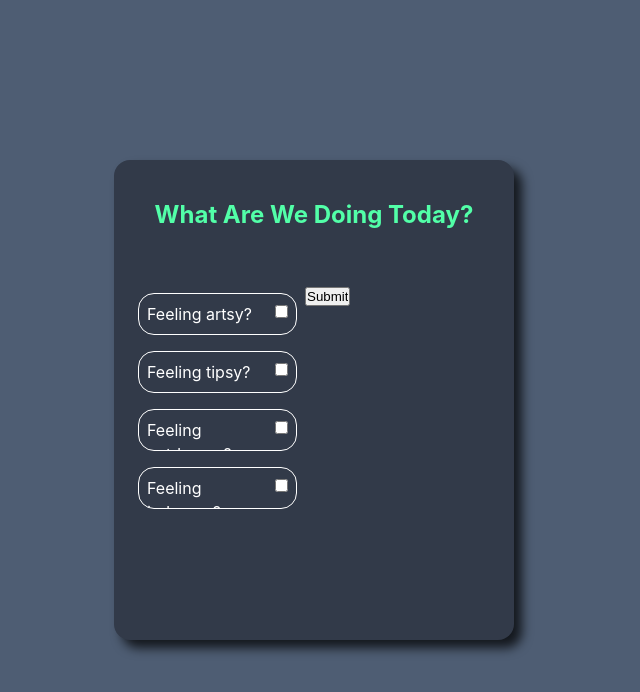
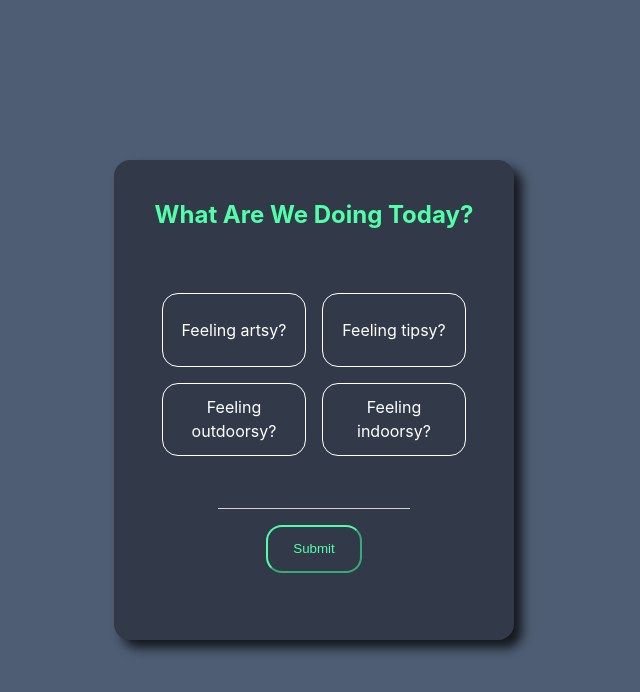
Before and after one commit to WhatAreWeDoingToday/WhatAreWeDoingToday, a React (Create React App) app: page / in a window 1280 px wide. Shown: the top 692 px of the page, without its empty margins (326-966 px from the left). Built offline with nearby package versions, Linux system fonts and the light colour scheme.

Commit message:
styled welcome page

```diff
--- a/src/components/Checkboxes.js
+++ b/src/components/Checkboxes.js
@@ -55,7 +55,10 @@ const Checkboxes = () => {
         />
         <label htmlFor="indoorsy">Feeling indoorsy?</label>
       </div>
-      <input type="submit" />
+      <div className = "horizontalSeperation"></div>
+      <div className = "buttonContainer">
+        <input className ="submitButton" type="submit" />
+      </div>
     </form>
   );
 };
--- a/src/styling/App.css
+++ b/src/styling/App.css
@@ -72,6 +72,9 @@ html {
 }
 
 .select-card {
+  display: flex;
+  flex-direction: column;
+  align-items: center;
   height: 30rem;
   width: 25rem;
   border-radius: 1rem;
@@ -90,13 +93,24 @@ html {
 }
 
 form {
-  height: 15rem;
+  height: 18rem;
   width: 20rem;
   margin: 1rem;
+  display: grid;
+  grid-template-areas: "checkbox checkbox"
+                        "checkbox checkbox"
+                        "seperation seperation"
+                        "button button";
+
+
+ grid-template-columns: 1fr 1fr;
+ grid-template-rows: 2fr 2fr 1fr 1fr;
 
 }
 
 .category{
+  text-align: center;
+  margin: auto;
   margin: .5rem;
   background-color: transparent;
   padding: 0.5rem;
@@ -109,8 +123,61 @@ form {
 .category label {
   float: left; line-height: 1.5em;
   width: 8.0em; height: 1.5em;
+  grid-area: checkbox;
 }
 
-input {
+.category input {
+  position: absolute;
+  color: #fff !important;
+  display: none;
+}
+
+.category label{
+  width: 100%;
+  height: 100%;
+  background: transparent;
+  display: flex;
+  align-items: center;
+  justify-content: center;
+  cursor: pointer;
+}
+
+input:checked ~label{
+
+  color: var(--neon-green);
 
 }
+
+.horizontalSeperation{
+
+  border-bottom: 1px solid lightgrey;
+  margin-right: auto;
+  margin-left: auto;
+  width: 60%;
+  grid-area: seperation;
+
+}
+
+.buttonContainer{
+  grid-area: button;
+  display: flex;
+  justify-content: center;
+  align-items: center;
+  padding-top: 1rem;
+
+}
+
+.submitButton {
+
+  width: 6rem;
+  height: 3rem;
+  display: flex;
+  align-items: center;
+  justify-content: center;
+  color: var(--neon-green);
+  background-color: transparent;
+  padding: 0.5rem;
+  border-radius: 1rem;
+  border-color: var(--neon-green);
+
+}
```
